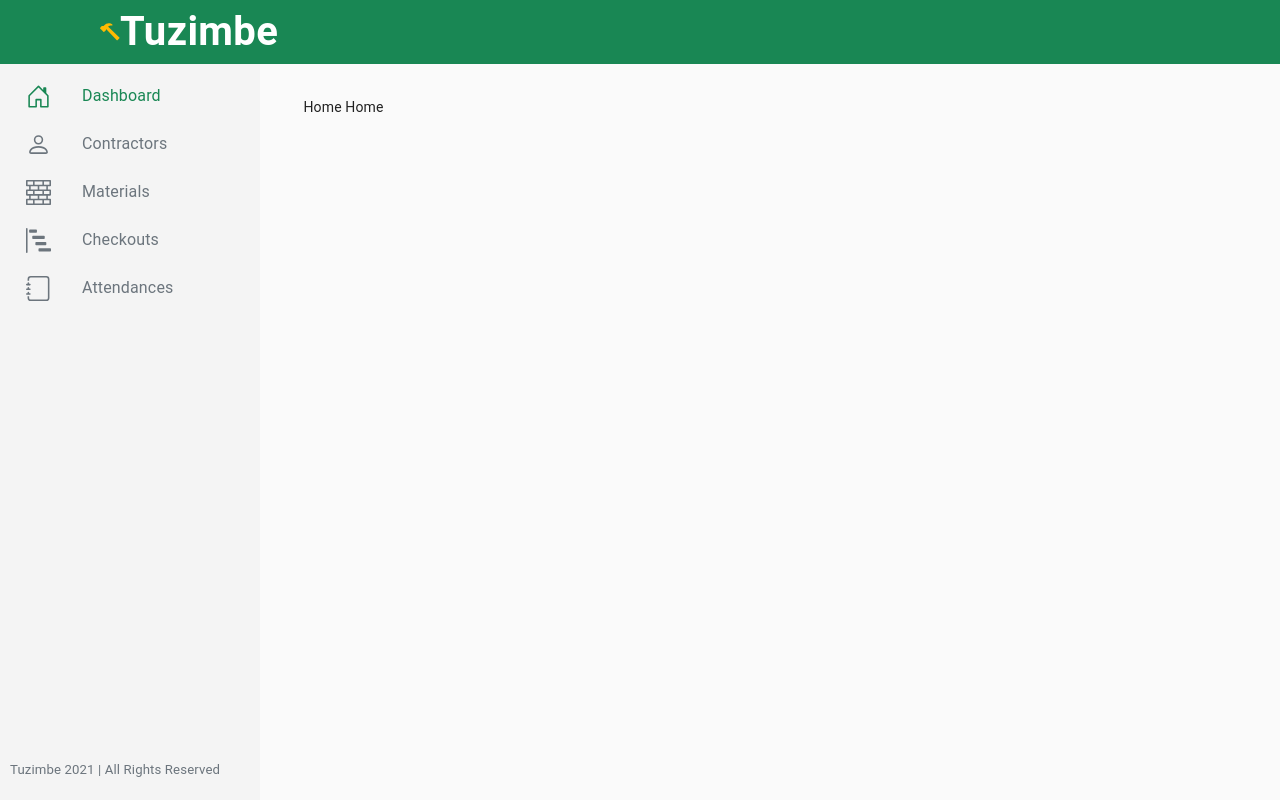
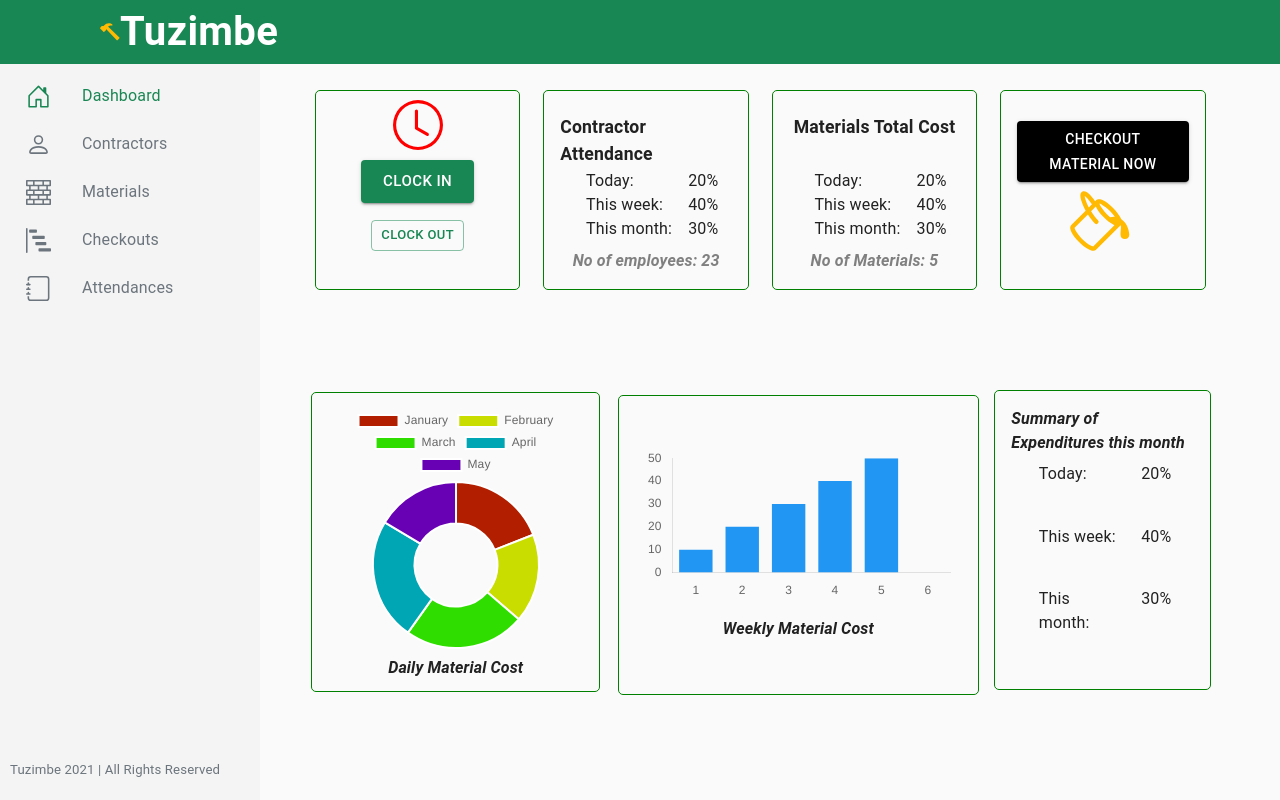
Before and after one commit to PrincesaTyne/tuzimbe, a Next.js app: page / in a window 1280 px wide. Built offline with nearby package versions, Linux system fonts and the light colour scheme.

Commit message:
add dashboard page

```diff
--- a/package.json
+++ b/package.json
@@ -10,8 +10,10 @@
   "dependencies": {
     "@material-ui/core": "^4.12.3",
     "@material-ui/icons": "^4.11.2",
+    "chart.js": "^3.6.0",
     "next": "12.0.3",
     "react": "17.0.2",
+    "react-chartjs-2": "^3.3.0",
     "react-dom": "17.0.2",
     "react-icons": "^4.3.1"
   },
--- a/src/pages/index.tsx
+++ b/src/pages/index.tsx
@@ -1,12 +1,328 @@
+import { Button, makeStyles } from "@material-ui/core";
 import type { NextPage } from "next";
-import Head from "next/head";
-import Image from "next/image";
 import Sidebar from "../components/layout/Sidebar";
+import { Grid, Typography } from "@material-ui/core";
+import { BsClock, BsPaintBucket } from "react-icons/bs";
+import { Doughnut, Bar } from "react-chartjs-2";
+import { useMemo } from "react";
+
+const useStyles = makeStyles(() => ({
+  root: {
+    flexGrow: 1,
+    width: "100%",
+    Height: "100%",
+    display: "flex",
+    justifyContent: "center",
+    "& .card": {
+      margin: "3% auto",
+      padding: "7%",
+      flex: 1,
+      display: "flex",
+      flexDirection: "column",
+      alignItems: "center",
+      justifyContent: "center",
+      border: "1px solid green",
+      borderRadius: "5px",
+    },
+    "& #clock-card": {
+      padding: "4%",
+    },
+    "& #item1": {
+      paddingLeft: "15%",
+    },
+    "& #item2": {
+      display: "flex",
+      justifyContent: "center",
+    },
+  },
+  topRow: {
+    flexGrow: 1,
+    marginBottom: "3%",
+    "& .card": {
+      width: "90%",
+      height: "200px",
+    },
+    "& .title": {
+      fontSize: "1.1rem",
+      fontWeight: "bold",
+      paddingTop: "4%",
+    },
+    "& .employeeNo": {
+      fontWeight: "bold",
+      marginTop: "5%",
+      color: "gray",
+    },
+    "& .checkout-btn": {
+      backgroundColor: "black",
+      color: "white",
+      marginBottom: "4%",
+    },
+  },
+  bottomRow: {
+    "& .card": {
+      width: "95%",
+      height: "300px",
+    },
+    "& .doughnut": {
+      maxWidth: "250px",
+      maxHeight: "250px",
+    },
+    "& .text": {
+      fontWeight: "bold",
+      marginTop: "5%",
+    },
+    "& .total-title": {
+      fontWeight: "bold",
+      fontSize: "1rem",
+      marginBottom: "4%",
+      justify: "center",
+    },
+  },
+}));
 
 const Home: NextPage = () => {
+  const classes = useStyles();
+
+  const dailyDetailedCosts = {
+    labels: ["January", "February", "March", "April", "May"],
+    datasets: [
+      {
+        label: "Rainfall",
+        backgroundColor: [
+          "#B21F00",
+          "#C9DE00",
+          "#2FDE00",
+          "#00A6B4",
+          "#6800B4",
+        ],
+        hoverBackgroundColor: [
+          "#501800",
+          "#4B5000",
+          "#175000",
+          "#003350",
+          "#35014F",
+        ],
+        data: [65, 59, 80, 81, 56],
+      },
+    ],
+  };
+
+  const dailyDetailedCostsOptions: any = {
+    title: {
+      display: true,
+      text: "Daily Material Cost",
+      fontSize: 20,
+    },
+    legend: {
+      display: true,
+      position: "right",
+    },
+  };
+
+  const data = useMemo(
+    () => ({
+      labels: [1, 2, 3, 4, 5, 6],
+      datasets: [
+        {
+          data: [10, 20, 30, 40, 50],
+          backgroundColor: "#2196F3",
+        },
+      ],
+    }),
+    []
+  );
+
+  const options: any = {
+    scales: {
+      y: {
+        ticks: {
+          beginAtZero: true,
+        },
+        grid: {
+          display: false,
+        },
+      },
+      x: {
+        grid: {
+          display: false,
+        },
+      },
+    },
+    plugins: {
+      legend: {
+        display: false,
+      },
+    },
+  };
+
+
+
   return (
     <Sidebar>
-      <p>Home Home</p>
+      <Grid container className={classes.root}>
+        <Grid item container xs={12} className={classes.topRow}>
+          <Grid item xs={12} sm={6} lg={3}>
+            <div className="card" id="clock-card">
+              <Grid item xs={12}>
+                <BsClock color="red" size={50} />
+              </Grid>
+              <Grid item xs={12}>
+                <Button variant="contained" color="primary" size="large">
+                  CLOCK IN
+                </Button>
+              </Grid>
+              <Grid item xs={12}>
+                <Button variant="outlined" color="primary" size="small">
+                  CLOCK OUT
+                </Button>
+              </Grid>
+            </div>
+          </Grid>
+          <Grid item xs={12} sm={6} lg={3}>
+            <div className="card">
+              <Grid item xs={12}>
+                <Typography className="title">
+                  Contractor Attendance
+                </Typography>
+              </Grid>
+              <Grid item container xs={12}>
+                <Grid item container xs={12}>
+                  <Grid item xs={8} id="item1">
+                    <Typography>Today:</Typography>
+                  </Grid>
+                  <Grid item xs={4} id="item2">
+                    <Typography>20%</Typography>
+                  </Grid>
+                </Grid>
+                <Grid item container xs={12}>
+                  <Grid item xs={8} id="item1">
+                    <Typography>This week:</Typography>
+                  </Grid>
+                  <Grid item xs={4} id="item2">
+                    <Typography>40%</Typography>
+                  </Grid>
+                </Grid>
+                <Grid item container xs={12}>
+                  <Grid item xs={8} id="item1">
+                    <Typography>This month:</Typography>
+                  </Grid>
+                  <Grid item xs={4} id="item2">
+                    <Typography>30%</Typography>
+                  </Grid>
+                </Grid>
+              </Grid>
+              <Typography className="employeeNo">
+                <i>No of employees: 23</i>
+              </Typography>
+            </div>
+          </Grid>
+          <Grid item xs={12} sm={6} lg={3}>
+            <div className="card">
+              <Grid item xs={12}>
+                <Typography className="title">
+                  Materials Total Cost
+                </Typography>
+              </Grid>
+              <Grid item container xs={12}>
+                <Grid item container xs={12}>
+                  <Grid item xs={8} id="item1">
+                    <Typography>Today:</Typography>
+                  </Grid>
+                  <Grid item xs={4} id="item2">
+                    <Typography>20%</Typography>
+                  </Grid>
+                </Grid>
+                <Grid item container xs={12}>
+                  <Grid item xs={8} id="item1">
+                    <Typography>This week:</Typography>
+                  </Grid>
+                  <Grid item xs={4} id="item2">
+                    <Typography>40%</Typography>
+                  </Grid>
+                </Grid>
+                <Grid item container xs={12}>
+                  <Grid item xs={8} id="item1">
+                    <Typography>This month:</Typography>
+                  </Grid>
+                  <Grid item xs={4} id="item2">
+                    <Typography>30%</Typography>
+                  </Grid>
+                </Grid>
+              </Grid>
+              <Typography className="employeeNo">
+                <i>No of Materials: 5</i>
+              </Typography>
+            </div>
+          </Grid>
+          <Grid item xs={12} sm={6} lg={3}>
+            <div className="card">
+              <Button variant="contained" className="checkout-btn">
+                Checkout material Now
+              </Button>
+              <BsPaintBucket color="#ffba01" size={70} />
+            </div>
+          </Grid>
+        </Grid>
+        <Grid item container xs={12} className={classes.bottomRow}>
+          <Grid item xs={12} sm={8} lg={4}>
+            <div className="card">
+              <Grid item xs={12}>
+                <Doughnut
+                  className="doughnut"
+                  data={dailyDetailedCosts}
+                  options={dailyDetailedCostsOptions}
+                />
+              </Grid>
+              <Grid item xs={12}>
+                <Typography className="text">
+                  <i>Daily Material Cost</i>
+                </Typography>
+              </Grid>
+            </div>
+          </Grid>
+          <Grid item xs={12} sm={8} lg={5}>
+            <div className="card">
+              <Bar data={data} options={options} />
+              <Typography className="text">
+                <i>Weekly Material Cost</i>
+              </Typography>
+            </div>
+          </Grid>
+          <Grid item xs={12} sm={8} lg={3}>
+            <div className="card">
+              <Typography className="total-title">
+                <i>Summary of Expenditures this month</i>
+              </Typography>
+              <Grid item container xs={12}>
+                <Grid item container xs={12}>
+                  <Grid item xs={7} id="item1">
+                    <Typography>Today:</Typography>
+                  </Grid>
+                  <Grid item xs={5} id="item2">
+                    <Typography>20%</Typography>
+                  </Grid>
+                </Grid>
+                <Grid item container xs={12}>
+                  <Grid item xs={7} id="item1">
+                    <Typography>This week:</Typography>
+                  </Grid>
+                  <Grid item xs={5} id="item2">
+                    <Typography>40%</Typography>
+                  </Grid>
+                </Grid>
+                <Grid item container xs={12}>
+                  <Grid item xs={7} id="item1">
+                    <Typography>This month:</Typography>
+                  </Grid>
+                  <Grid item xs={5} id="item2">
+                    <Typography>30%</Typography>
+                  </Grid>
+                </Grid>
+              </Grid>
+            </div>
+          </Grid>
+        </Grid>
+      </Grid>
     </Sidebar>
   );
 };
```
Also changed, not shown: 1 other file (tests, documents, lock files or other folders).
